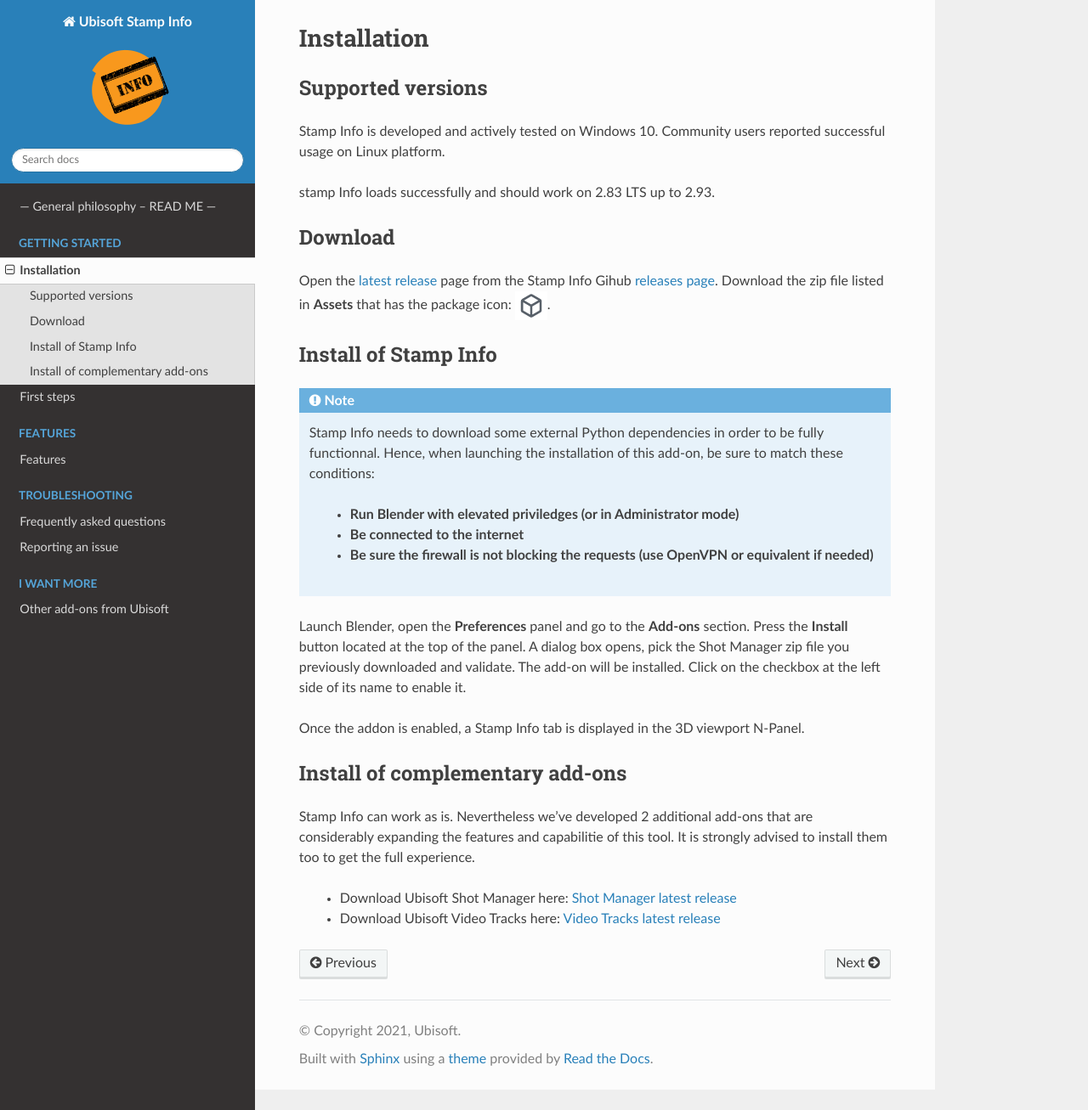
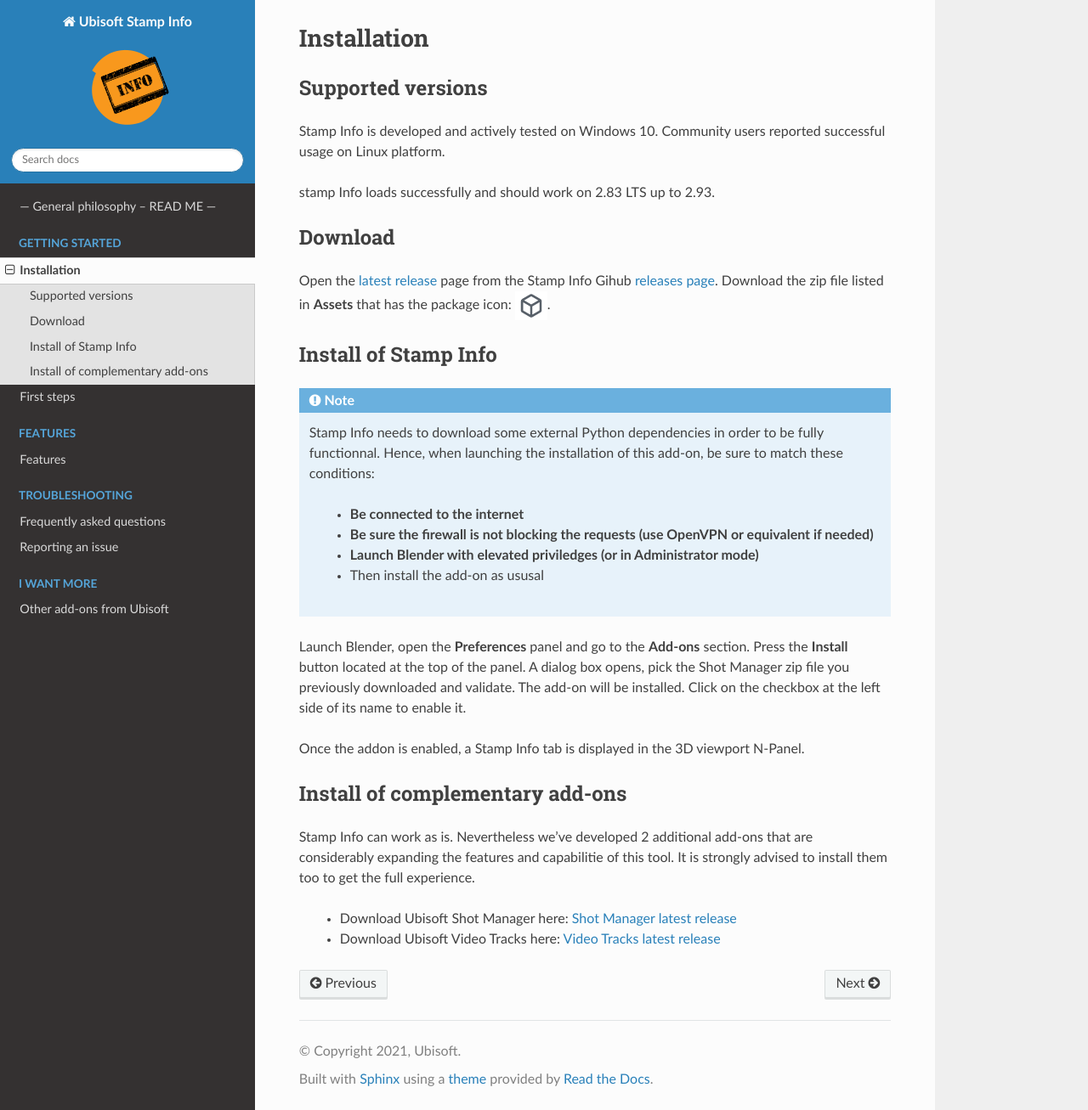
Before and after one commit to ubisoft/stampinfo, a Sphinx documentation site: the page built from docs/getting-started/install.rst, in a window 1280 px wide and 1307 px high. Shown: the whole window at 85% size. Built offline with Sphinx 7.4.7 and the Read the Docs theme 2.0.0, drawn with Linux system fonts in a browser that asks for light colours.

Commit message:
doc: updage link

```diff
--- a/docs/getting-started/install.rst
+++ b/docs/getting-started/install.rst
@@ -15,9 +15,10 @@
 --------
 
 Open the `latest release <https://github.com/ubisoft/stampinfo/releases/latest>`__  page from the Stamp Info Gihub `releases page <https://github.com/ubisoft/stampinfo/releases>`_.
-Download the zip file listed in **Assets** that has the package icon: |package-icon|.
+Download the zip file listed in **Assets** that has the package icon: |package-icon|_.
 
 .. |package-icon| image:: /img/package-icon.png
+.. _package-icon: https://github.com/ubisoft/stampinfo/releases/latest
 
 .. _installing:
 
@@ -28,9 +29,10 @@
     Stamp Info needs to download some external Python dependencies in order to be fully functionnal. Hence,
     when launching the installation of this add-on, be sure to match these conditions:
 
-        - **Run Blender with elevated priviledges (or in Administrator mode)**
         - **Be connected to the internet**
         - **Be sure the firewall is not blocking the requests (use OpenVPN or equivalent if needed)**
+        - **Launch Blender with elevated priviledges (or in Administrator mode)**
+        - Then install the add-on as ususal
 
 
 Launch Blender, open the **Preferences** panel and go to the **Add-ons** section.
```
